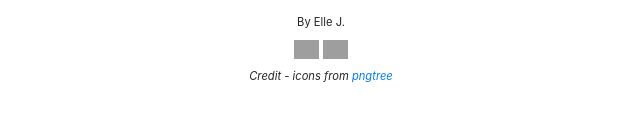
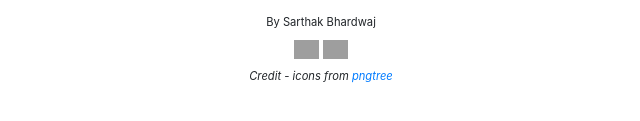
Before and after one commit to sarthakb-14/temperatureconverter, a plain HTML site: page index.html in a window 1280 px wide. Shown: the part 505-626 px from the top of the page, 319-959 px from the left. Drawn offline with nearby package versions, Linux system fonts and the light colour scheme; grey boxes are pictures that could not be loaded.

Commit message:
Update index.html

```diff
--- a/index.html
+++ b/index.html
@@ -37,7 +37,7 @@
 
     </div>
     <footer>
-          <p>By Elle J.</p>
+          <p>By Sarthak Bhardwaj</p>
           <p><a href="https://www.instagram.com/sarthakb_14/" target="_blank"><img class="icons" src="https://png.pngtree.com/png-clipart/20190516/original/pngtree-instagram-icon-png-image_3584852.png" alt="Instagram icon"></a>
             <a href="https://www.facebook.com/sarthak.bharadwaj.5/" target="_blank"><img class="icons" src="https://png.pngtree.com/png-clipart/20190516/original/pngtree-facebook-icon-png-image_3566127.png" alt="Facebook icon"></a></p>
           <p><em>Credit - icons from <a href="https://pngtree.com/">pngtree</a></em></p>
```
